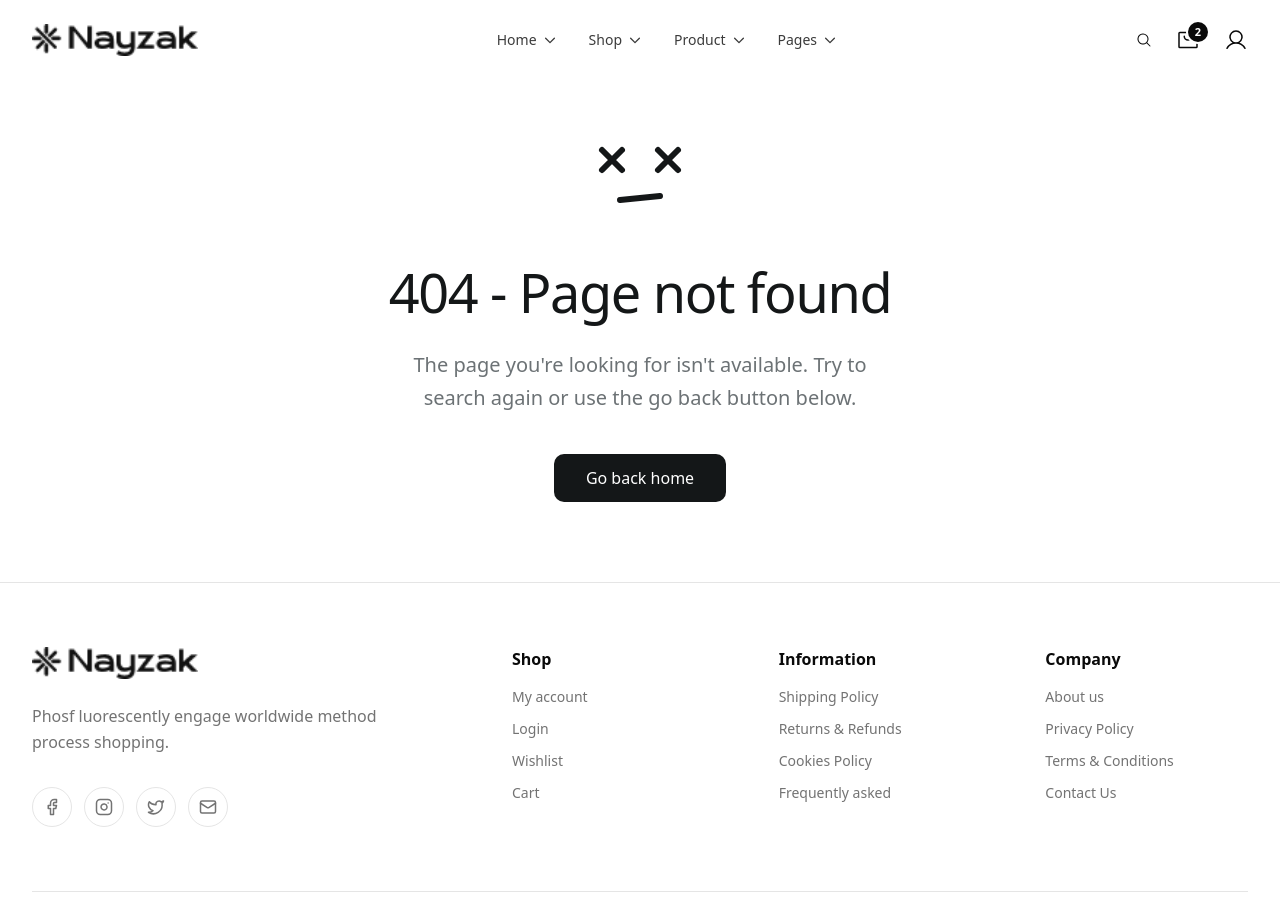
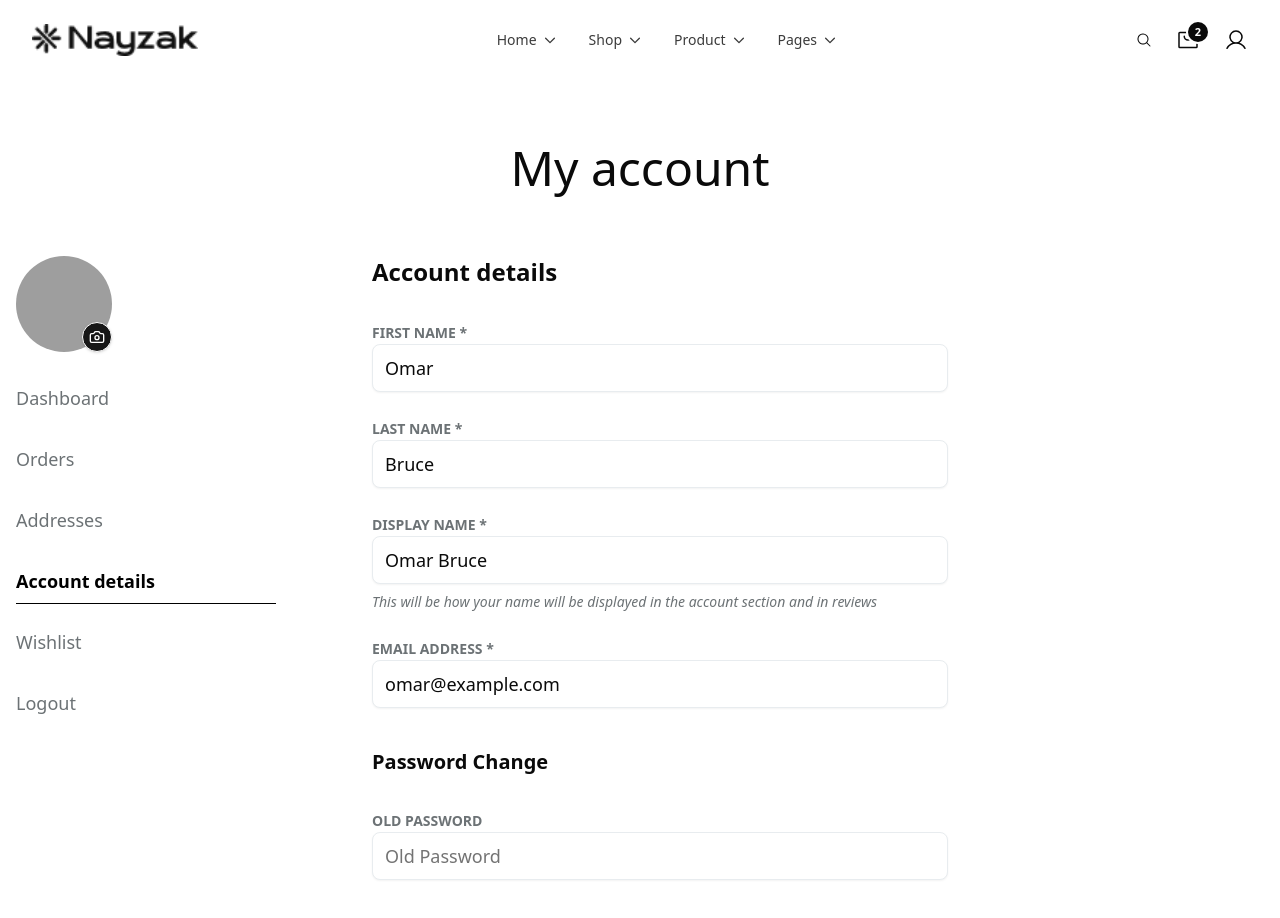
Before and after one commit to oodling-shop/oodling-frontend, a Next.js app: page /my-account/details in a window 1280 px wide. Before the commit this address had no page. Shown: the top 918 px of the page. Built offline with nearby package versions, Linux system fonts and the light colour scheme; grey boxes are pictures that could not be loaded.

Commit message:
feat: Implement the My Account section with dashboard, orders, addresses, and details, and add a new Navbar component.

```diff
--- /dev/null
+++ b/app/(main)/(pages)/my-account/addresses/page.tsx
@@ -0,0 +1,35 @@
+import { Button } from "@/components/ui/button";
+
+export default function AddressesPage() {
+  return (
+    <div className="space-y-8">
+      <h2 className="text-2xl font-semibold mb-8">Addresses</h2>
+
+      <div className="grid grid-cols-1 md:grid-cols-2 gap-8">
+        <div className="border border-[#E8ECEF] rounded-xl p-6 space-y-4">
+          <div className="flex justify-between items-center">
+            <h3 className="font-semibold text-lg">Billing Address</h3>
+            <button className="text-[#6C7275] hover:text-black transition-colors font-medium text-sm">Edit</button>
+          </div>
+          <div className="text-[#141718] space-y-1">
+            <p className="font-semibold">Omar Bruce</p>
+            <p>+1 (234) 567-890</p>
+            <p>3456 Street Name, City Name, Country</p>
+          </div>
+        </div>
+
+        <div className="border border-[#E8ECEF] rounded-xl p-6 space-y-4">
+          <div className="flex justify-between items-center">
+            <h3 className="font-semibold text-lg">Shipping Address</h3>
+            <button className="text-[#6C7275] hover:text-black transition-colors font-medium text-sm">Edit</button>
+          </div>
+          <div className="text-[#141718] space-y-1">
+            <p className="font-semibold">Omar Bruce</p>
+            <p>+1 (234) 567-890</p>
+            <p>3456 Street Name, City Name, Country</p>
+          </div>
+        </div>
+      </div>
+    </div>
+  );
+}
--- /dev/null
+++ b/app/(main)/(pages)/my-account/details/page.tsx
@@ -0,0 +1,56 @@
+import { Input } from "@/components/ui/input";
+import { Button } from "@/components/ui/button";
+
+export default function AccountDetailsPage() {
+  return (
+    <div className="max-w-xl">
+      <h2 className="text-2xl font-semibold mb-8">Account details</h2>
+
+      <form className="space-y-6">
+        <div className="space-y-2">
+          <label className="text-sm font-semibold uppercase text-[#6C7275]">First Name *</label>
+          <Input placeholder="First Name" defaultValue="Omar" className="h-12 border-[#E8ECEF] bg-white text-base md:text-lg focus-visible:ring-black/5" />
+        </div>
+
+        <div className="space-y-2">
+          <label className="text-sm font-semibold uppercase text-[#6C7275]">Last Name *</label>
+          <Input placeholder="Last Name" defaultValue="Bruce" className="h-12 border-[#E8ECEF] bg-white text-base md:text-lg focus-visible:ring-black/5" />
+        </div>
+
+        <div className="space-y-2">
+          <label className="text-sm font-semibold uppercase text-[#6C7275]">Display Name *</label>
+          <Input placeholder="Display Name" defaultValue="Omar Bruce" className="h-12 border-[#E8ECEF] bg-white text-base md:text-lg focus-visible:ring-black/5" />
+          <p className="text-sm text-[#6C7275] italic">This will be how your name will be displayed in the account section and in reviews</p>
+        </div>
+
+        <div className="space-y-2">
+          <label className="text-sm font-semibold uppercase text-[#6C7275]">Email Address *</label>
+          <Input placeholder="Email Address" defaultValue="omar@example.com" type="email" className="h-12 border-[#E8ECEF] bg-white text-base md:text-lg focus-visible:ring-black/5" />
+        </div>
+
+        <div className="space-y-8 pt-4">
+          <h3 className="text-xl font-semibold">Password Change</h3>
+
+          <div className="space-y-2">
+            <label className="text-sm font-semibold uppercase text-[#6C7275]">Old Password</label>
+            <Input placeholder="Old Password" type="password" className="h-12 border-[#E8ECEF] bg-white text-base md:text-lg focus-visible:ring-black/5" />
+          </div>
+
+          <div className="space-y-2">
+            <label className="text-sm font-semibold uppercase text-[#6C7275]">New Password</label>
+            <Input placeholder="New Password" type="password" className="h-12 border-[#E8ECEF] bg-white text-base md:text-lg focus-visible:ring-black/5" />
+          </div>
+
+          <div className="space-y-2">
+            <label className="text-sm font-semibold uppercase text-[#6C7275]">Repeat New Password</label>
+            <Input placeholder="Repeat New Password" type="password" className="h-12 border-[#E8ECEF] bg-white text-base md:text-lg focus-visible:ring-black/5" />
+          </div>
+        </div>
+
+        <Button className="bg-black text-white hover:bg-black/90 px-10 py-6 h-auto text-lg rounded-xl">
+          Save changes
+        </Button>
+      </form>
+    </div>
+  );
+}
--- /dev/null
+++ b/app/(main)/(pages)/my-account/layout.tsx
@@ -0,0 +1,31 @@
+import { AccountSidebar } from "@/components/my-account/sidebar";
+import { Metadata } from "next";
+
+export const metadata: Metadata = {
+  title: "My Account | Nayzak",
+  description: "Manage your account, orders, addresses, and details.",
+};
+
+export default function MyAccountLayout({
+  children,
+}: {
+  children: React.ReactNode;
+}) {
+  return (
+    <div className="container mx-auto px-4 py-20 min-h-[60vh]">
+      <h1 className="text-4xl md:text-5xl font-medium text-center mb-16">
+        My account
+      </h1>
+
+      <div className="flex flex-col md:flex-row gap-12 md:gap-24">
+        <aside className="w-full md:w-[260px] flex-shrink-0">
+          <AccountSidebar />
+        </aside>
+
+        <main className="flex-1">
+          {children}
+        </main>
+      </div>
+    </div>
+  );
+}
--- /dev/null
+++ b/app/(main)/(pages)/my-account/orders/page.tsx
@@ -0,0 +1,33 @@
+export default function OrdersPage() {
+  return (
+    <div className="space-y-6">
+      <h2 className="text-2xl font-semibold mb-8">Orders history</h2>
+      <div className="w-full overflow-x-auto">
+        <table className="w-full text-left">
+          <thead>
+            <tr className="border-b border-[#E8ECEF]">
+              <th className="py-4 font-semibold text-[#6C7275] text-sm uppercase">Number</th>
+              <th className="py-4 font-semibold text-[#6C7275] text-sm uppercase">Date</th>
+              <th className="py-4 font-semibold text-[#6C7275] text-sm uppercase">Status</th>
+              <th className="py-4 font-semibold text-[#6C7275] text-sm uppercase">Price</th>
+            </tr>
+          </thead>
+          <tbody>
+            <tr className="border-b border-[#F3F5F7]">
+              <td className="py-6 text-[#141718]">#3456_768</td>
+              <td className="py-6 text-[#141718]">October 17, 2023</td>
+              <td className="py-6 text-[#141718]">Delivered</td>
+              <td className="py-6 text-[#141718]">$1,234.00</td>
+            </tr>
+            <tr className="border-b border-[#F3F5F7]">
+              <td className="py-6 text-[#141718]">#3456_987</td>
+              <td className="py-6 text-[#141718]">October 19, 2023</td>
+              <td className="py-6 text-[#141718]">Delivered</td>
+              <td className="py-6 text-[#141718]">$845.00</td>
+            </tr>
+          </tbody>
+        </table>
+      </div>
+    </div>
+  );
+}
--- /dev/null
+++ b/app/(main)/(pages)/my-account/page.tsx
@@ -0,0 +1,5 @@
+import { DashboardContent } from "@/components/my-account/dashboard";
+
+export default function MyAccountPage() {
+  return <DashboardContent />;
+}
--- /dev/null
+++ b/components/my-account/dashboard.tsx
@@ -0,0 +1,13 @@
+export function DashboardContent() {
+  return (
+    <div className="space-y-6 max-w-2xl">
+      <p className="text-[#6C7275] text-lg leading-relaxed">
+        Hello <span className="font-semibold text-black">Omar</span> (not <span className="font-semibold text-black">Bruce?</span> <button className="text-[#141718] font-semibold hover:underline decoration-2">Log out</button>)
+      </p>
+
+      <p className="text-[#6C7275] text-lg leading-relaxed">
+        From your account dashboard you can view your recent orders, manage your shipping and billing addresses, and edit your password and account details.
+      </p>
+    </div>
+  );
+}
--- /dev/null
+++ b/components/my-account/sidebar.tsx
@@ -0,0 +1,55 @@
+"use client";
+
+import Link from "next/link";
+import { usePathname } from "next/navigation";
+import { Camera } from "lucide-react";
+import { cn } from "@/lib/utils";
+
+const menuItems = [
+  { label: "Dashboard", href: "/my-account" },
+  { label: "Orders", href: "/my-account/orders" },
+  { label: "Addresses", href: "/my-account/addresses" },
+  { label: "Account details", href: "/my-account/details" },
+  { label: "Wishlist", href: "/my-account/wishlist" },
+  { label: "Logout", href: "/logout" },
+];
+
+export function AccountSidebar() {
+  const pathname = usePathname();
+
+  return (
+    <div className="flex flex-col items-center md:items-start space-y-8">
+      <div className="relative w-24 h-24">
+        <img
+          src="https://images.unsplash.com/photo-1494790108377-be9c29b29330?q=80&w=150&h=150&auto=format&fit=crop"
+          alt="Profile"
+          className="w-full h-full rounded-full object-cover"
+        />
+        <button className="absolute bottom-0 right-0 p-1.5 bg-[#171717] rounded-full border border-white shadow-sm hover:bg-black transition-colors">
+          <Camera className="w-4 h-4 text-white" />
+        </button>
+      </div>
+
+      <nav className="flex flex-col items-center md:items-start space-y-6 w-full">
+        {menuItems.map((item) => {
+          const isActive = pathname === item.href;
+          return (
+            <div key={item.href} className="w-full">
+              <Link
+                href={item.href}
+                className={cn(
+                  "text-lg transition-colors pb-2 block w-full",
+                  isActive
+                    ? "font-semibold text-black border-b border-black"
+                    : "text-[#6C7275] hover:text-black border-b border-transparent"
+                )}
+              >
+                {item.label}
+              </Link>
+            </div>
+          );
+        })}
+      </nav>
+    </div>
+  );
+}
--- a/components/navbar.tsx
+++ b/components/navbar.tsx
@@ -220,7 +220,7 @@ export const Navbar = () => {
           </Link>
 
           <Link
-            href="/account"
+            href="/my-account"
             className="hidden md:block text-foreground hover:text-primary transition-colors"
             aria-label="Account"
           >
```
